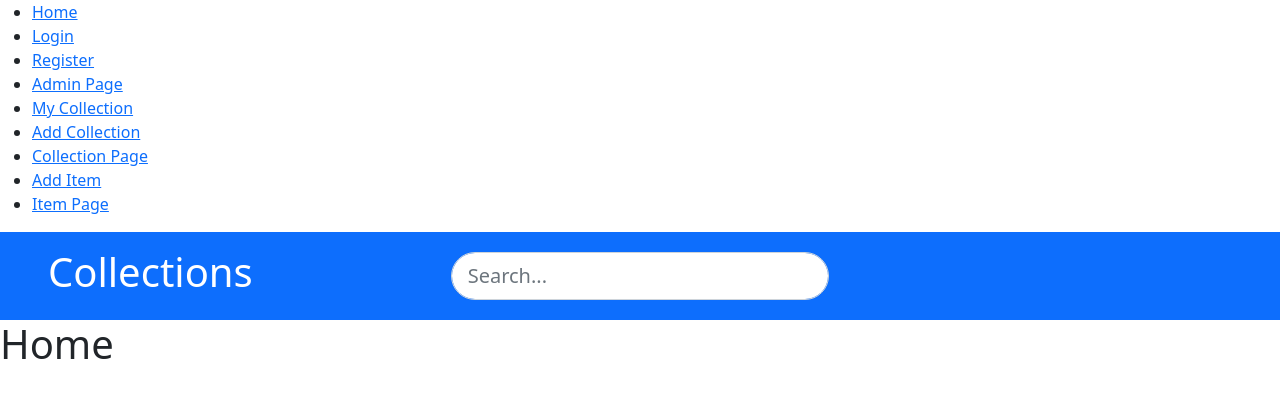
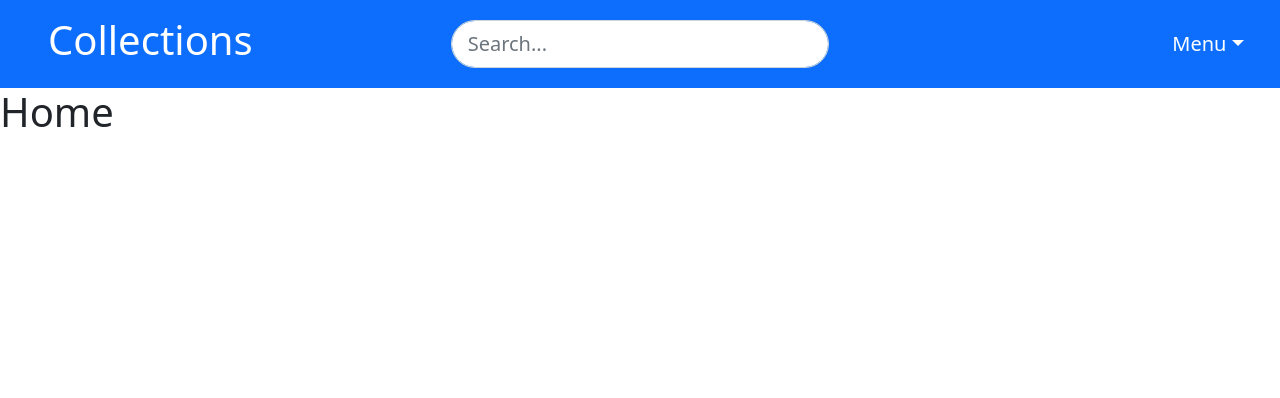
Before and after one commit to 1zboro1/item-collection-app, a React (Create React App) app in the folder client/: page / in a window 1280 px wide. Shown: the top 398 px of the page. Built offline with nearby package versions, Linux system fonts and the light colour scheme.

Commit message:
add dropdown to header

```diff
--- a/client/package.json
+++ b/client/package.json
@@ -11,6 +11,7 @@
     "@testing-library/react": "^13.4.0",
     "@testing-library/user-event": "^13.5.0",
     "bootstrap": "^5.2.2",
+    "hamburger-react": "^2.5.0",
     "react": "^18.2.0",
     "react-bootstrap": "^2.5.0",
     "react-dom": "^18.2.0",
--- a/client/src/App.js
+++ b/client/src/App.js
@@ -1,5 +1,5 @@
 import React from "react";
-import { BrowserRouter as Router, Routes, Route, Link } from "react-router-dom";
+import { BrowserRouter as Router, Routes, Route } from "react-router-dom";
 import AddCollection from "./pages/AddCollection";
 import AddItem from "./pages/AddItem";
 import AdminPage from "./pages/AdminPage";
@@ -14,35 +14,6 @@ function App() {
   return (
     <div className="App">
       <Router>
-        <ul>
-          <li>
-            <Link to="/">Home</Link>
-          </li>
-          <li>
-            <Link to="/login">Login</Link>
-          </li>
-          <li>
-            <Link to="/register">Register</Link>
-          </li>
-          <li>
-            <Link to="/adminpage">Admin Page</Link>
-          </li>
-          <li>
-            <Link to="/mycollections">My Collection</Link>
-          </li>
-          <li>
-            <Link to="/addcollection">Add Collection</Link>
-          </li>
-          <li>
-            <Link to="/collectionpage">Collection Page</Link>
-          </li>
-          <li>
-            <Link to="/additem">Add Item</Link>
-          </li>
-          <li>
-            <Link to="/itempage">Item Page</Link>
-          </li>
-        </ul>
         <Routes>
           <Route path="/login" element={<Login />} />
           <Route path="/register" element={<Register />} />
--- a/client/src/components/Header.js
+++ b/client/src/components/Header.js
@@ -1,20 +1,64 @@
-import { Component } from "react";
+import React from "react";
 import "bootstrap/dist/css/bootstrap.min.css";
-import { Form, Container, Row, Col } from "react-bootstrap";
+import {
+  Form,
+  Container,
+  Row,
+  Col,
+  Dropdown,
+  DropdownButton,
+} from "react-bootstrap";
+import { Link } from "react-router-dom";
 
-export default class Header extends Component {
-  render() {
+export default function Header() {
   return (
     <Container className="bg-primary py-3" fluid>
       <Row className="mx-4">
         <Col lg={{ span: 2 }}>
+          <Link to="/">
             <h1 className="text-white">Collections</h1>
+          </Link>
         </Col>
         <Col lg={{ span: 4, offset: 2 }} className="my-auto">
-            <Form.Control size="lg" type="text" placeholder="Search..." style={{borderRadius: "30px 30px 30px 30px"}}/>
+          <Form.Control
+            size="lg"
+            type="text"
+            placeholder="Search..."
+            style={{ borderRadius: "30px 30px 30px 30px" }}
+          />
+        </Col>
+        <Col lg={{ span: 1, offset: 3 }} className="my-auto">
+          <DropdownButton id="dropdown-menu" title="Menu" size="lg">
+            <Dropdown.Item as={Link} to="/">
+              Home
+            </Dropdown.Item>
+            <Dropdown.Item as={Link} to="/login">
+              Login
+            </Dropdown.Item>
+            <Dropdown.Item as={Link} to="/register">
+              Register
+            </Dropdown.Item>
+            <Dropdown.Item as={Link} to="/adminpage">
+              Admin Page
+            </Dropdown.Item>
+            <Dropdown.Item as={Link} to="/mycollections">
+              My Collections
+            </Dropdown.Item>
+            <Dropdown.Item as={Link} to="/addcollection">
+              Add Collection
+            </Dropdown.Item>
+            <Dropdown.Item as={Link} to="/collectionpage">
+              Collection Page
+            </Dropdown.Item>
+            <Dropdown.Item as={Link} to="/additem">
+              Add Item
+            </Dropdown.Item>
+            <Dropdown.Item as={Link} to="/itempage">
+              Item Page
+            </Dropdown.Item>
+          </DropdownButton>
         </Col>
       </Row>
     </Container>
   );
 }
-}
```
Also changed, not shown: 1 other file (tests, documents, lock files or other folders). Lines whose indentation alone changed are shown as unchanged.
